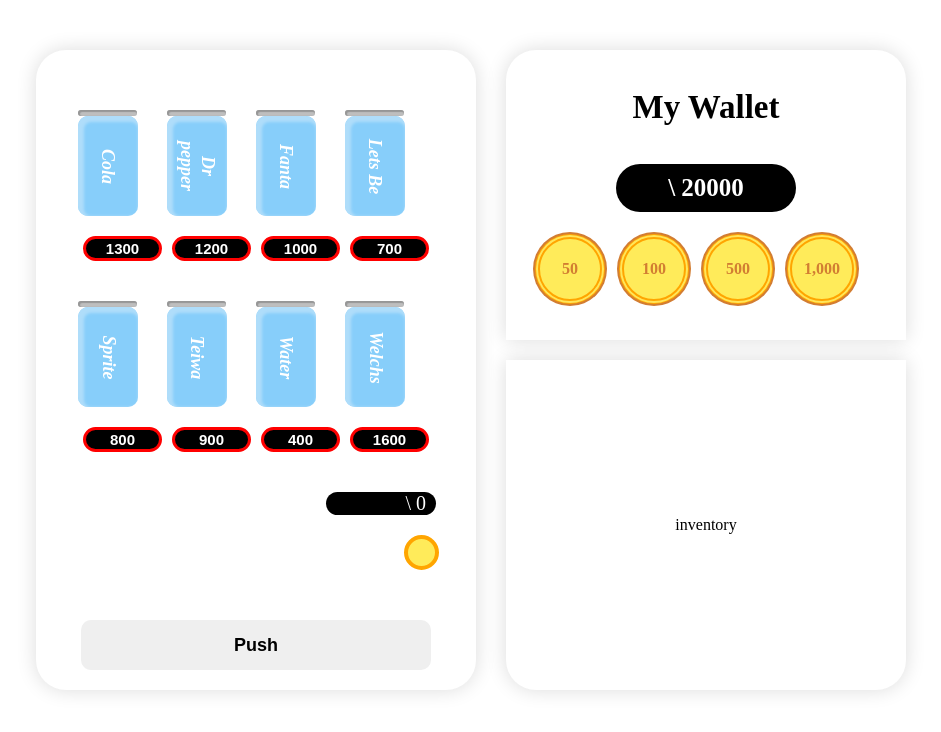
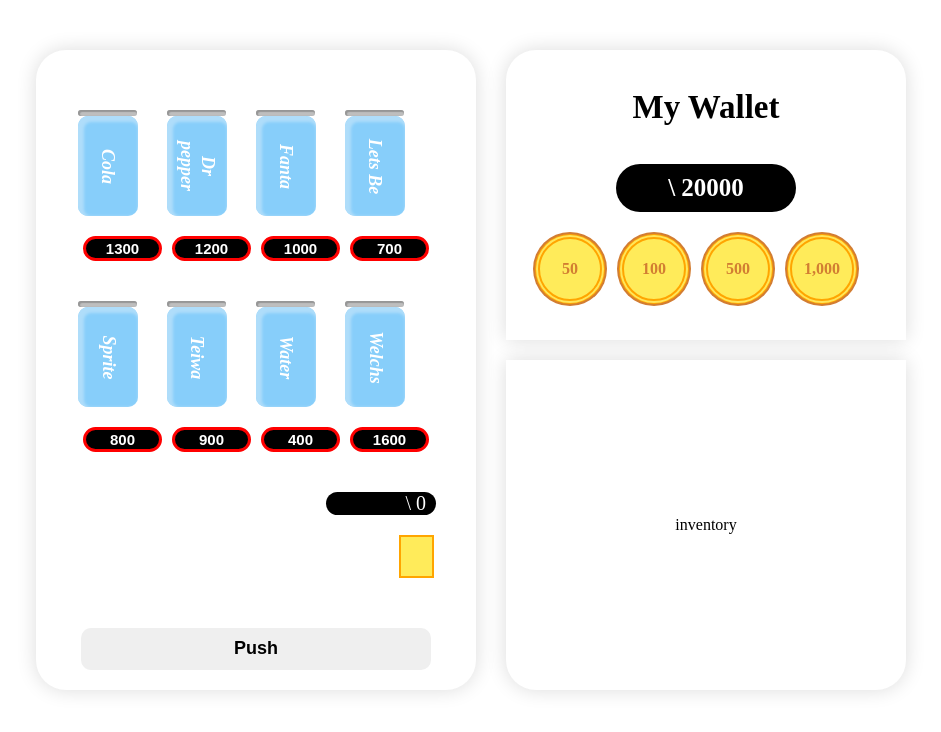
Before and after one commit to yeonilil/vending-machine, a React (Create React App) app: page / in a window 1280 px wide. Shown: the top 732 px of the page, without its empty margins (169-1110 px from the left). Built offline with nearby package versions, Linux system fonts and the light colour scheme; a web font is replaced by a local one.

Commit message:
Fix: MachineContainer 음료 선택 함수 구현

```diff
--- a/src/components/containers/MachineContainer.jsx
+++ b/src/components/containers/MachineContainer.jsx
@@ -3,48 +3,74 @@
 
 const drinks = [
   {
+    id: 0,
     name: "Cola",
     inventory: 3,
     price: 1300,
   },
   {
+    id: 1,
     name: "Dr pepper",
     inventory: 3,
     price: 1200,
   },
   {
+    id: 2,
     name: "Fanta",
     inventory: 3,
     price: 1000,
   },
   {
+    id: 3,
     name: "Lets Be",
     inventory: 3,
     price: 700,
   },
   {
+    id: 4,
     name: "Sprite",
     inventory: 3,
     price: 800,
   },
   {
+    id: 5,
     name: "Teiwa",
     inventory: 3,
     price: 900,
   },
   {
+    id: 6,
     name: "Water",
     inventory: 3,
     price: 400,
   },
   {
+    id: 7,
     name: "Welchs",
     inventory: 3,
     price: 1600,
   },
 ];
 export default function MachineContainer() {
-  const { machineCoin } = useStore();
+  const { walletCoin, machineCoin, selectDrink, buyDrink, updateSelectDrink } =
+    useStore();
+
+  const handleDrinkSelect = (id) => {
+    //음료 선택
+    let selectedDrink = drinks.find((drink) => drink.id === id);
+    if (
+      selectedDrink &&
+      selectedDrink.inventory > 0 &&
+      selectedDrink.price <= machineCoin
+    ) {
+      updateSelectDrink([...selectDrink, selectedDrink]);
+      drinks[selectedDrink.id].inventory -= 1; //재고
+      buyDrink(selectedDrink.price); //자판기 남은 금액
+    }
+  };
+  const handleChange = () => {
+    //거스름돈
+  };
   return (
     <div className={styles.machineContainer}>
       <div className={styles.drinksContainer}>
@@ -60,6 +86,9 @@
                   ? styles.drinkPrice
                   : styles.unableDrink
               }
+              onClick={() => {
+                handleDrinkSelect(drink.id);
+              }}
             >
               {drink.price}
             </button>
@@ -68,7 +97,7 @@
       </div>
 
       <div className={styles.machineCoin}>\ {machineCoin}</div>
-      <button className={styles.selectButton}></button>
+      <button className={styles.changeButton}></button>
       <button className={styles.getButton}>Push</button>
     </div>
   );
--- a/src/components/containers/Wallet.jsx
+++ b/src/components/containers/Wallet.jsx
@@ -2,7 +2,7 @@
 import useStore from "../../store/coin";
 
 export default function Wallet() {
-  const { machineCoin, walletCoin, insertCoin } = useStore((state) => state);
+  const { walletCoin, insertCoin } = useStore((state) => state);
 
   return (
     <div className="machine">
@@ -37,4 +37,3 @@
     </div>
   );
 }
-//클래스에 맞게 값 지정
--- a/src/store/coin.js
+++ b/src/store/coin.js
@@ -3,11 +3,17 @@
 const useStore = create((set) => ({
   walletCoin: 20000,
   machineCoin: 0,
+  selectDrink: [],
   insertCoin: (value = 1) =>
     set((state) => ({
       machineCoin: state.machineCoin + value,
       walletCoin: state.walletCoin - value,
     })),
+  buyDrink: (coin) =>
+    set((state) => ({
+      machineCoin: state.machineCoin - coin,
+    })),
+  updateSelectDrink: (newSelectDrink) => set({ selectDrink: newSelectDrink }),
 }));
 
 export default useStore;
--- a/src/styles/MachineContainer.module.scss
+++ b/src/styles/MachineContainer.module.scss
@@ -90,13 +90,12 @@
   padding-right: 10px;
   margin-left: 250px;
 }
-.selectButton {
+.changeButton {
   width: 35px;
-  height: 35px;
+  height: 50px;
   background-color: #ffeb5a;
-  border: 4px solid #ffa500;
-  border-radius: 100px;
-  margin-left: 330px;
+  border: 2px solid #ffa500;
+  margin-left: 320px;
   margin-top: 20px;
   &:hover {
     background-color: #ffb400;
```
